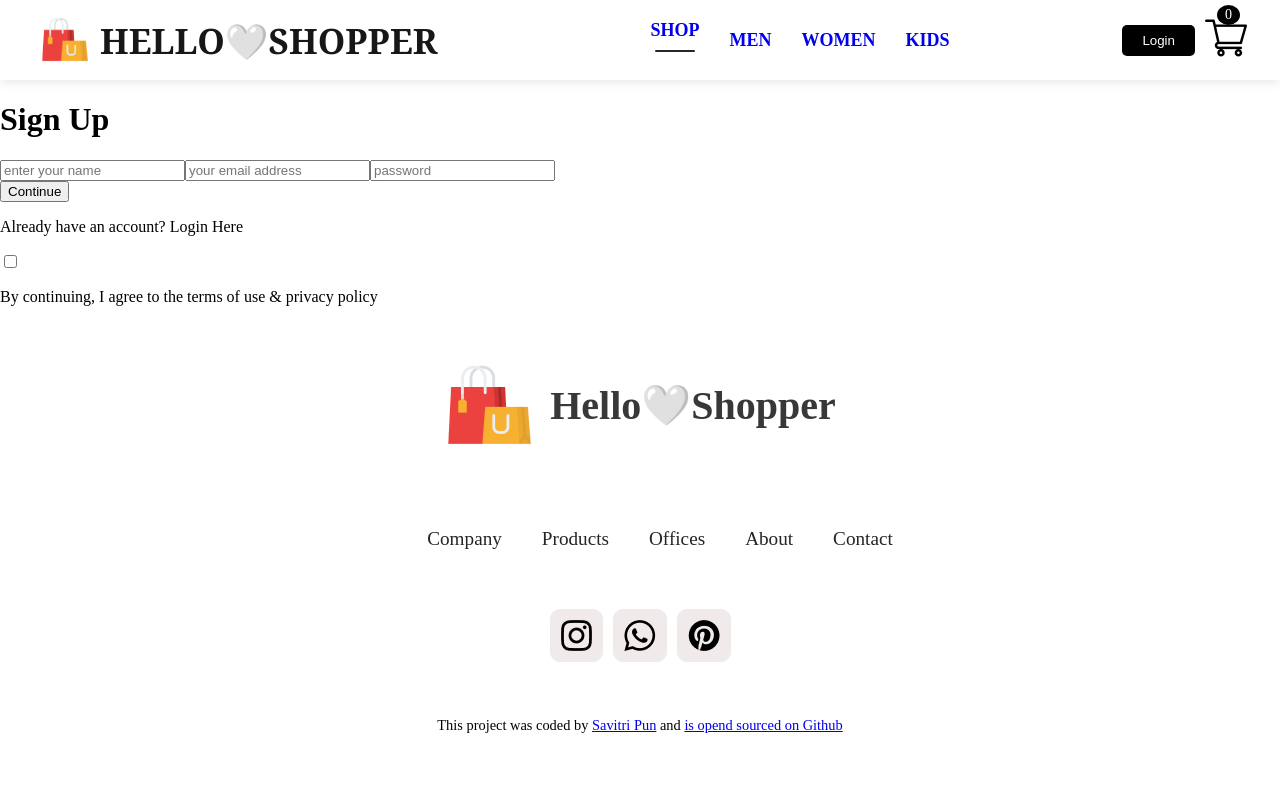
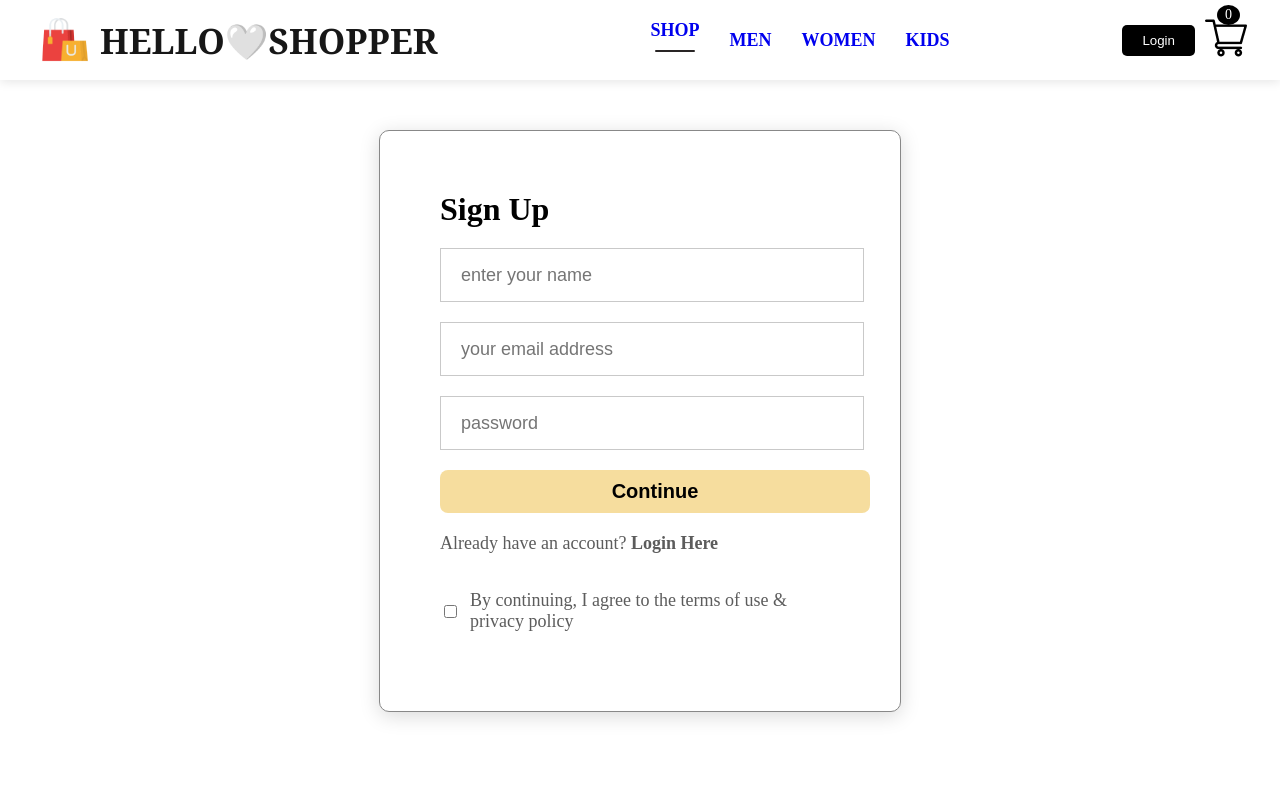
Before and after one commit to punSavitri/react-ecommerce-app, a React (Create React App) app: page /login in a window 1280 px wide. Shown: the top 800 px of the page. Built offline with nearby package versions, Linux system fonts and the light colour scheme.

Commit message:
added style to LoginSignup component

```diff
--- a/src/pages/LoginSignup.jsx
+++ b/src/pages/LoginSignup.jsx
@@ -1,4 +1,5 @@
 import React from "react";
+import "./css/LoginSignup.css";
 
 const LoginSignup = () => {
   return (
--- /dev/null
+++ b/src/pages/css/LoginSignup.css
@@ -0,0 +1,62 @@
+.loginsignup {
+  width: 100%;
+  height: 80vh;
+  padding-top: 50px;
+}
+.loginsignup-container {
+  max-width: 400px;
+  height: 500px;
+  border: 1px solid #888;
+  background: #fff;
+  margin: 0 auto;
+  padding: 40px 60px;
+  border-radius: 10px;
+  box-shadow: 0 4px 20px rgba(0, 0, 0, 0.15);
+}
+.loginsignup-container h1 {
+  margin: 20px 0px;
+}
+.loginsignup-fields {
+  display: flex;
+  flex-direction: column;
+  gap: 20px;
+}
+.loginsignup-fields input {
+  height: 50px;
+  width: 100%;
+  padding-left: 20px;
+  border: 1px solid #c9c9c9;
+  outline: none;
+  color: #5c5c5c;
+  font-size: 18px;
+}
+
+.loginsignup-container button {
+  display: block;
+  margin: 20px auto;
+  width: 430px;
+  font-size: 20px;
+  font-weight: 800;
+  padding: 10px 20px;
+  border-radius: 8px;
+  cursor: pointer;
+  background: #f6dd9e;
+  border: none;
+}
+.loginsignup-login {
+  margin-top: 5px;
+  color: #5c5c5c;
+  font-size: 18px;
+  font-weight: 500;
+}
+.loginsignup-login span {
+    font-weight: 800;
+}
+.loginsignup-agree {
+  display: flex;
+  align-items: center;
+  margin-top: 10px;
+  gap: 10px;
+  color: #5c5c5c;
+  font-size: 18px;
+}
```
